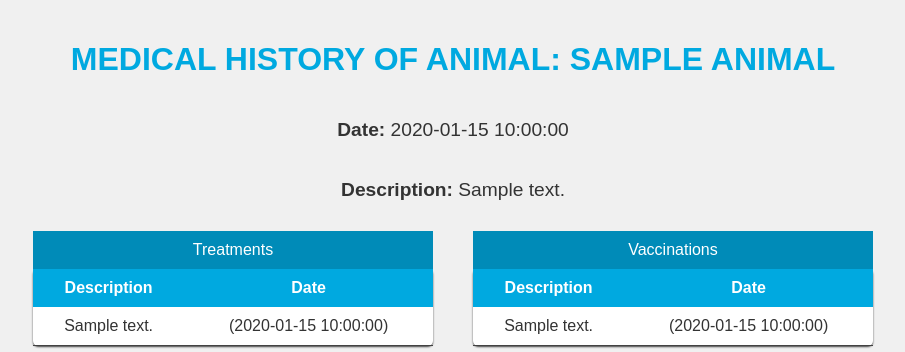
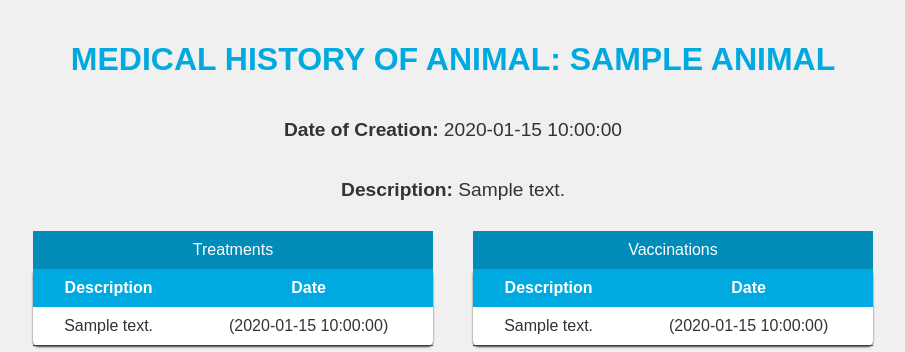
Before and after one commit to ArturSultanov/iis-proj, a Python web app: template templates/vet/medical_history_profile.html in a window 1280 px wide. Shown: the top 352 px of the page, without its empty margins (187-1092 px from the left). Run offline with Jinja, Linux system fonts and the light colour scheme; the template is opened without the code that fills it: most values are stand-ins (such as "Sample title", 1, 10 or a date in 2020).

Commit message:
fix: fixed 1 line

```diff
--- a/templates/vet/medical_history_profile.html
+++ b/templates/vet/medical_history_profile.html
@@ -18,7 +18,7 @@
 <h1>Medical History of Animal: {{ animal.name }}</h1>
 
 {% if medical_history %}
-    <p><strong>Date:</strong> {{ medical_history.start_date }} </p>
+    <p><strong>Date of Creation:</strong> {{ medical_history.start_date }} </p>
     <p><strong>Description:</strong> {{ medical_history.description }}</p>
 <div style="display: flex; gap: 20px;">
     <table>
```
